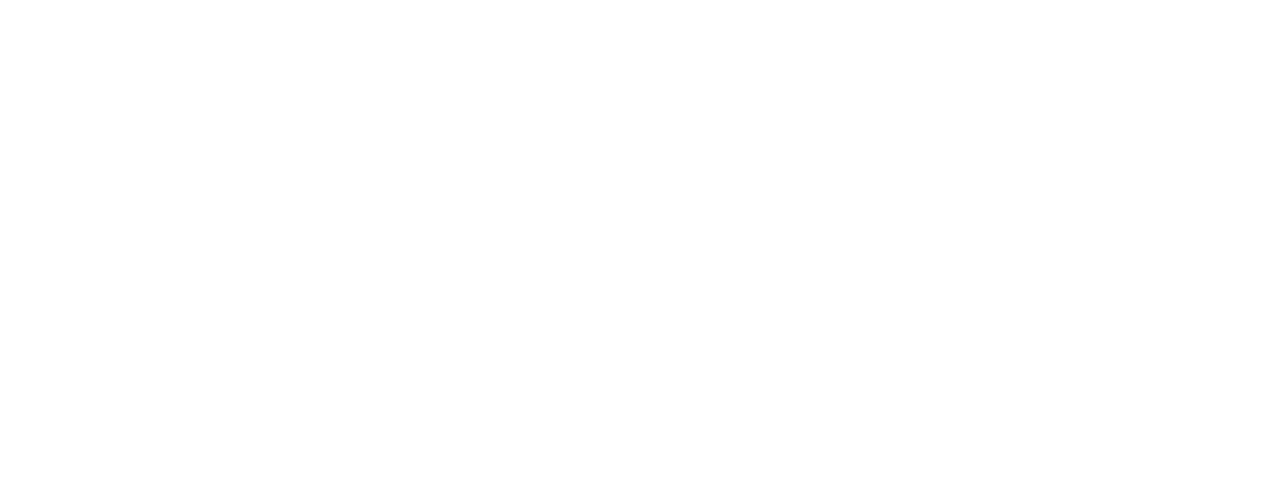
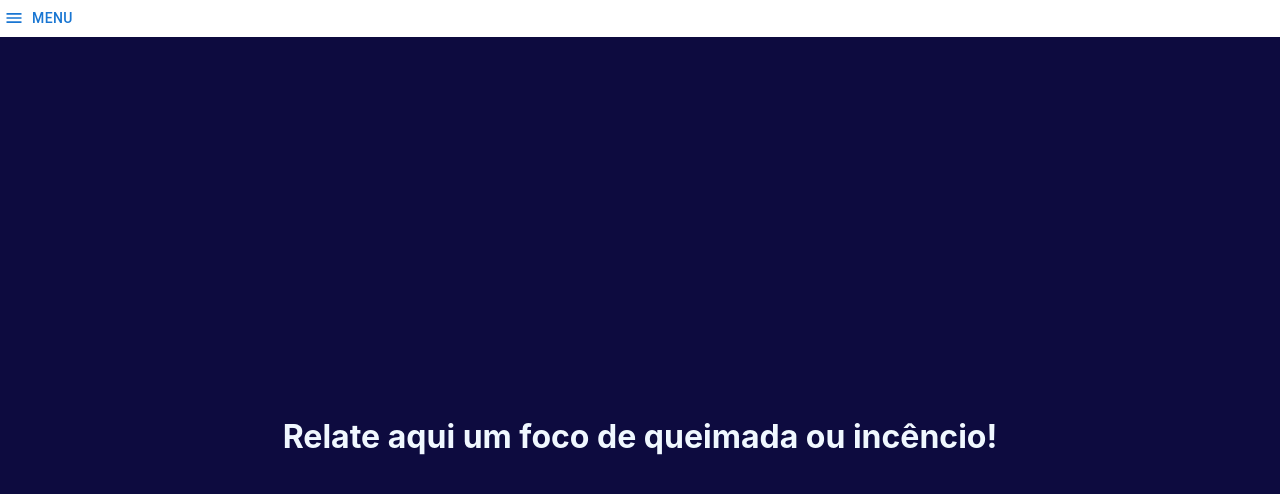
Before and after one commit to joanafalcaos/project-chama, a React (Create React App) app: page /stories/add in a window 1280 px wide. Before the commit this address had no page. Shown: the top 494 px of the page. Built offline with nearby package versions, Linux system fonts and the light colour scheme.

Commit message:
Criando rota para novo relato e criando página de novo relato

```diff
--- a/src/App.js
+++ b/src/App.js
@@ -5,6 +5,7 @@
 import Login from './Pages/Login';
 import Layout from './Layout';
 import Stories from './Pages/Stories';
+import AddStory from './Components/AddStory';
 
 function App() {
   const [authenticated, setAuthenticated] = useState(false);
@@ -37,6 +38,13 @@
             <Stories />
           </Layout>
         } />
+
+      <Route path="/stories/add" element={
+        <Layout>
+          <AddStory />
+        </Layout>
+      } />
+
       </Routes>
     </Router>
   );
--- /dev/null
+++ b/src/Components/AddStory.css
@@ -0,0 +1,12 @@
+.add-story-container {
+    display: flex;
+    flex-direction: column;
+    justify-content: center;
+    align-items: center;
+    height: 100vh;
+    background-color: #0d0b3f;
+}
+
+h1{
+    color: aliceblue;
+}
--- /dev/null
+++ b/src/Components/AddStory.js
@@ -0,0 +1,12 @@
+import React from 'react';
+import './AddStory.css';
+
+const AddStory = () => {
+  return (
+    <div className="add-story-container">
+      <h1>Relate aqui um foco de queimada ou incêncio!</h1>
+    </div>
+  );
+};
+
+export default AddStory;
--- a/src/Pages/Stories.css
+++ b/src/Pages/Stories.css
@@ -25,3 +25,8 @@
     max-width: 300px;
     box-sizing: border-box;
 }
+
+.stories-link{
+    text-decoration: none;
+    color: inherit;
+}
--- a/src/Pages/Stories.js
+++ b/src/Pages/Stories.js
@@ -1,4 +1,5 @@
 import React from 'react';
+import { Link } from 'react-router-dom'; // Importação do Link adicionada
 import logo from '../chama2.png';
 import CustomCard from '../Components/Card';
 import './Stories.css';
@@ -8,12 +9,14 @@
       <div className="stories-container">
         <h1 className="home-title">Registro de relatos</h1>
         <div className="cards-container">
-          <CustomCard title="Relatar queimada" content="Clique aqui para relatar uma queimada!" />
+          <Link to="/stories/add" className="stories-link">
+            <CustomCard title="Relatar queimada" content="Clique aqui para relatar uma queimada" />
+          </Link>
           <CustomCard title="Relatos ativos" content="Clique aqui para ver seus relatos ativos" />
           <CustomCard title="Relatos encerrados" content="Clique aqui para ver seus relatos encerrados" />
         </div>
       </div>
     );
-  };
+};
 
 export default Stories;
```
